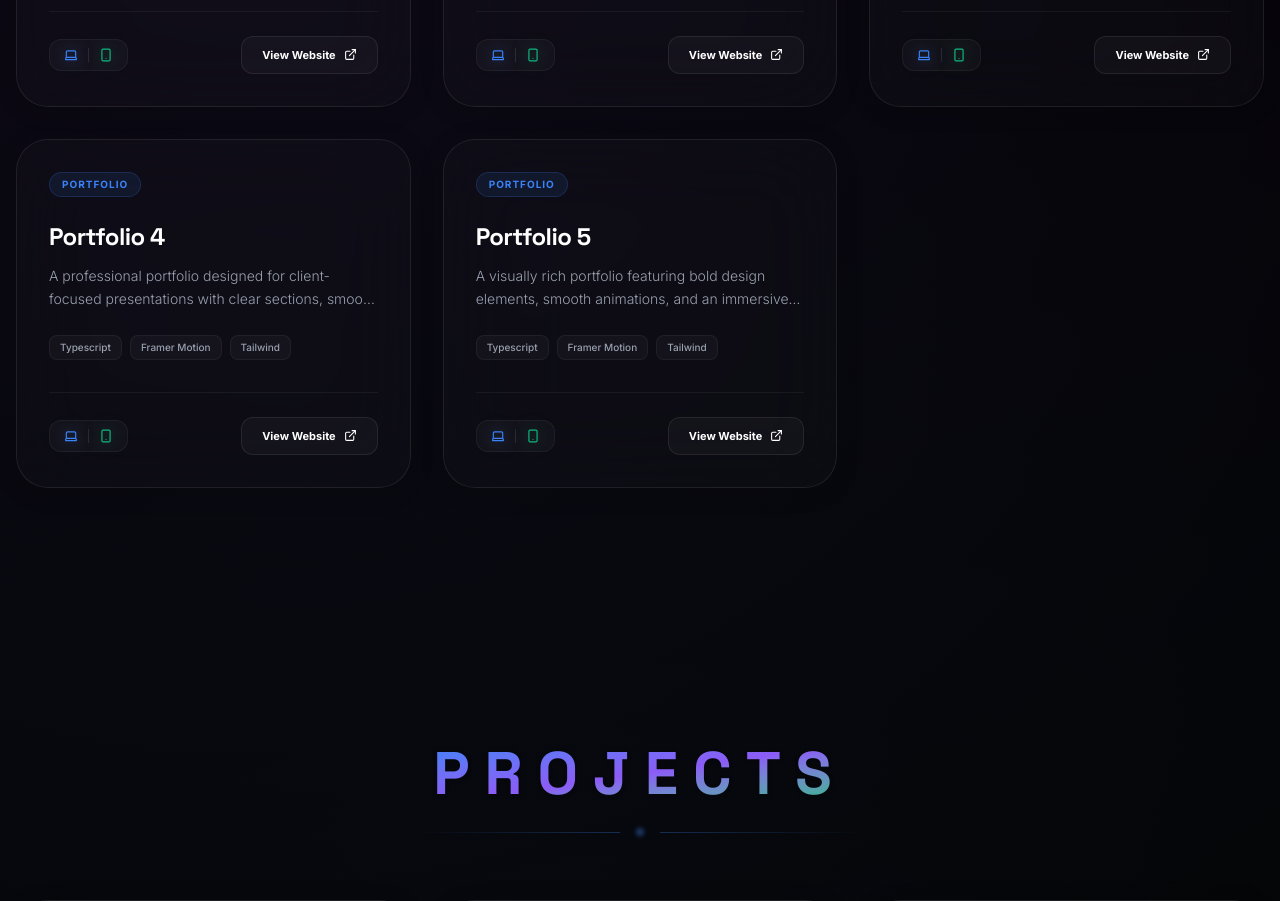
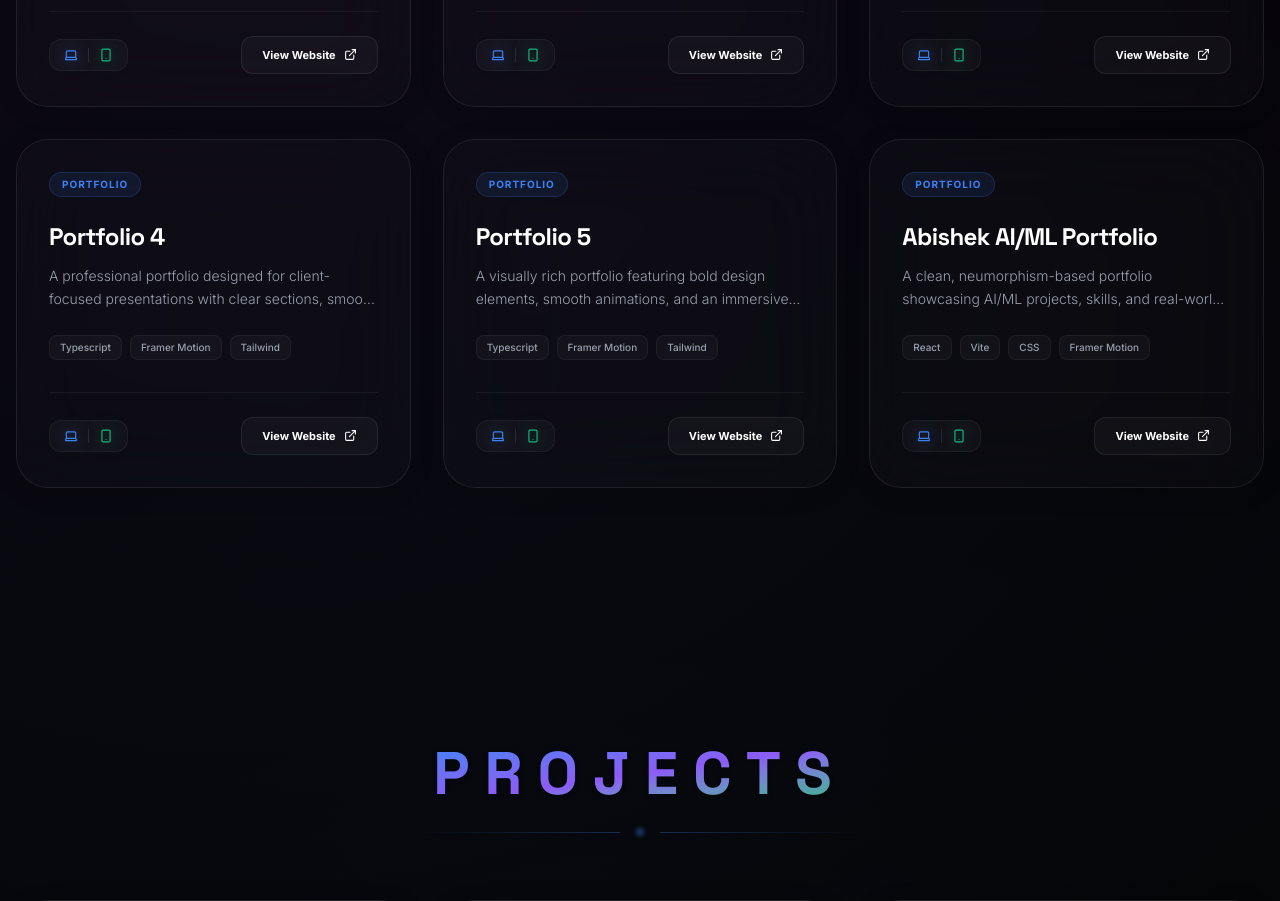
Before and after one commit to Vings-Tech/project-hub, a React (Vite) app: page / in a window 1280 px wide. Shown: the part 1200-2101 px from the top of the page. Built offline with nearby package versions, Linux system fonts and the light colour scheme.

Commit message:
6 portfolio

```diff
--- a/src/data/projects.ts
+++ b/src/data/projects.ts
@@ -66,6 +66,17 @@ export const projects: Project[] = [
   desktopSupport: true,
   mobileSupport: true,
   fullDescription: 'This portfolio is designed to create a strong visual impact through creative layouts and animation-driven interactions. It utilizes Framer Motion to deliver fluid transitions and engaging effects, while Tailwind CSS ensures responsiveness and design consistency. Built with TypeScript for maintainability, the project explores a more experimental approach to UI design, combining aesthetics with performance. The result is an immersive and memorable experience that highlights creativity without compromising usability.'
+},
+{
+  id: 'port-5',
+  title: 'Abishek AI/ML Portfolio',
+  description: 'A clean, neumorphism-based portfolio showcasing AI/ML projects, skills, and real-world problem-solving capabilities with a responsive and professional UI.',
+  category: 'Portfolio',
+  techStack: ['React', 'Vite', 'CSS', 'Framer Motion'],
+  liveLink: 'https://portfolio-6-ecru.vercel.app/',
+  desktopSupport: true,
+  mobileSupport: true,
+  fullDescription: 'This portfolio is designed for a final-year AI & Machine Learning student, focusing on clarity, usability, and recruiter-friendly presentation. It uses a neumorphism-based design system with soft shadows and a dark theme to create a modern and professional interface. The project highlights AI/ML applications, including problem-solving projects, structured case studies, and technical skills. Framer Motion is used for subtle animations to enhance user experience without affecting performance. Built with React and Vite, the application is optimized for responsiveness, fast loading, and seamless deployment on platforms like Vercel. The goal is to present technical expertise and project work in a clean, accessible, and impactful manner.'
 },
   // Projects (5)
   {
```
